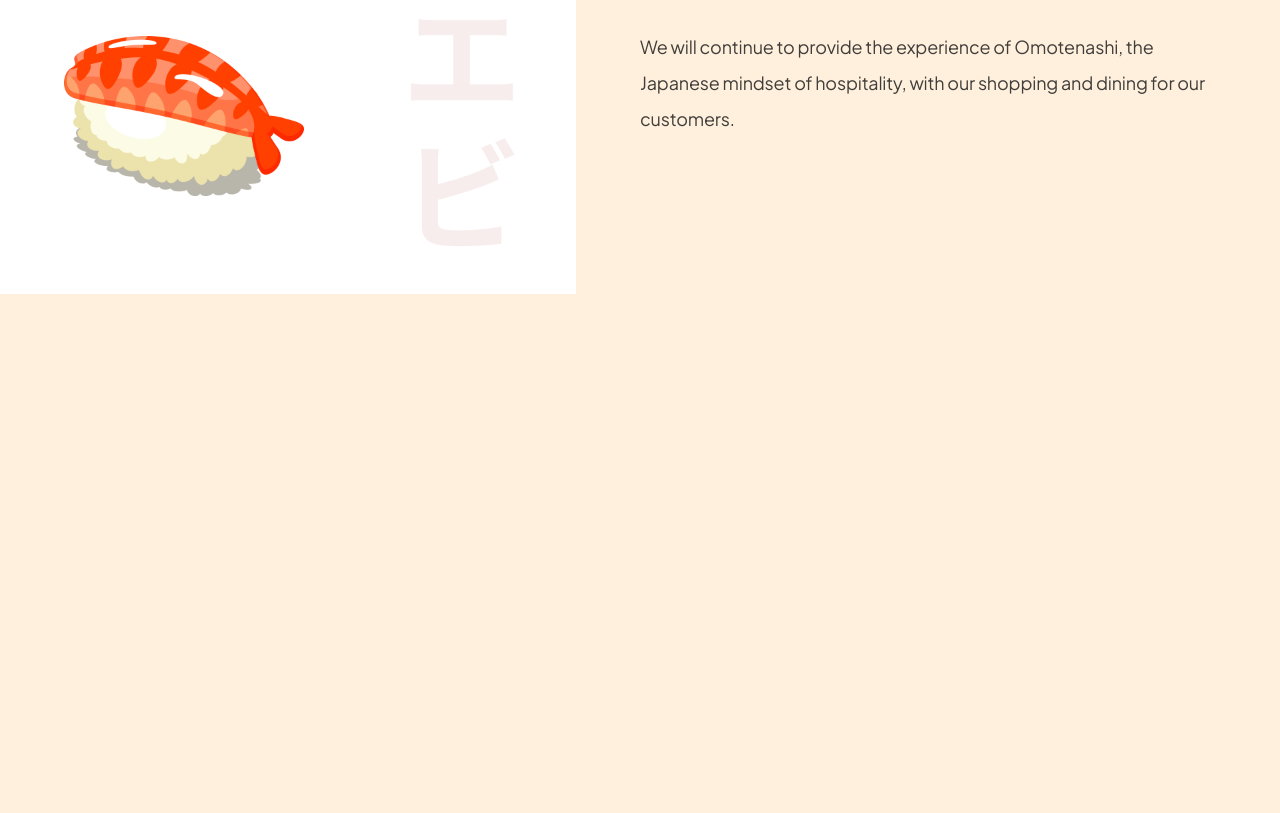
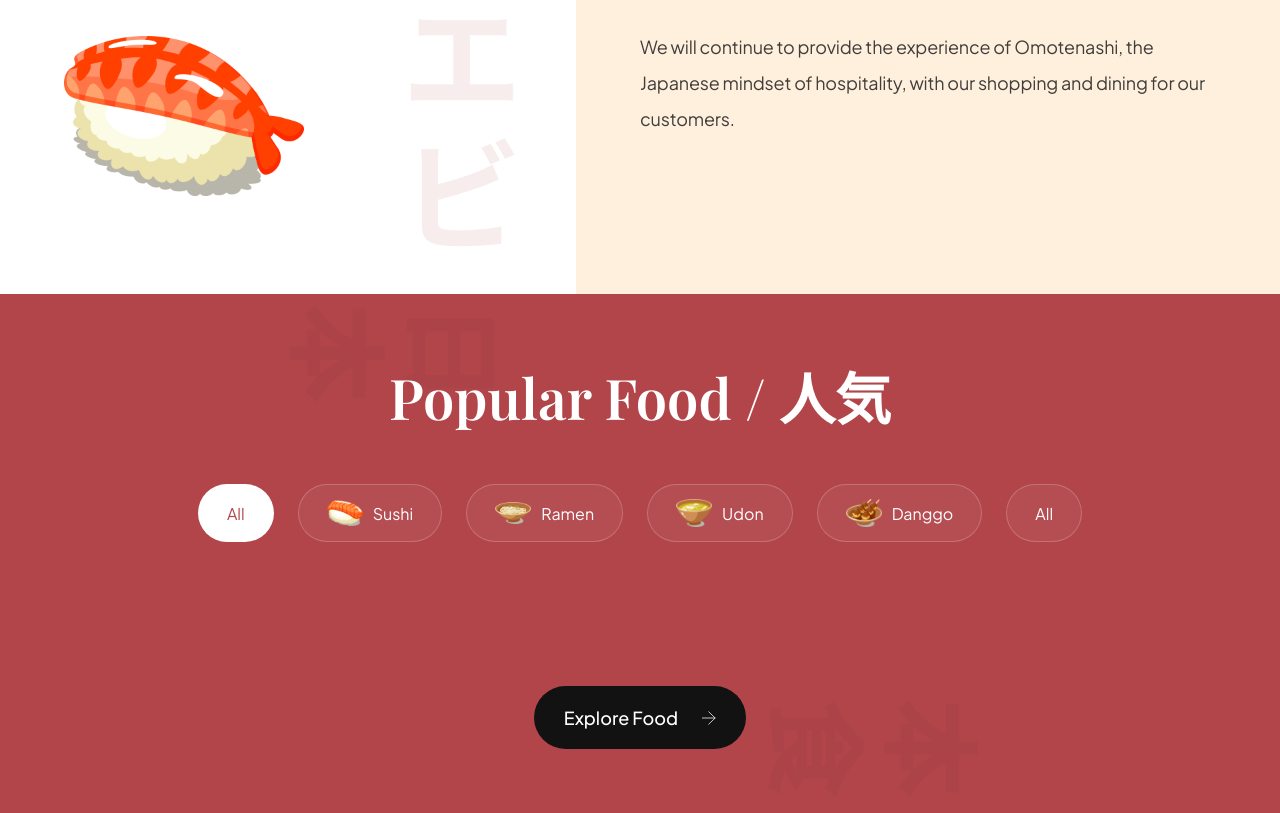
Before and after one commit to drummer-Yurii/sushi, a website built with Vite: page index.html in a window 1280 px wide. Shown: the part 1224-2037 px from the top of the page. Before the commit the page ends 1518 px from the top, so only its background shows below. Built offline with nearby package versions, Linux system fonts and the light colour scheme.

Commit message:
create popular foods section

```diff
--- a/css/sections/popular.css
+++ b/css/sections/popular.css
@@ -0,0 +1,94 @@
+.popular-foods {
+    padding: 64px;
+    display: flex;
+    flex-direction: column;
+    background-color: var(--primary-color);
+    background-image: url("../../assets/popular_bg.png");
+    background-position: center;
+    background-repeat: no-repeat;
+    background-size: contain;
+    overflow: hidden;
+}
+
+.popular-foods__title {
+    font-size: 56px;
+    font-family: var(--playfair-display);
+    font-weight: 600;
+    line-height: 78px;
+    color: #fff;
+    text-align: center;
+}
+
+.popular-foods__filters {
+    margin-top: 48px;
+    max-width: 100%;
+    overflow-x: auto;
+    display: flex;
+    justify-content: center;
+    gap: 24px;
+}
+
+.popular-foods__filter-btn {
+    padding: 10px 28px;
+    display: flex;
+    flex-direction: row;
+    align-items: center;
+    gap: 10px;
+    background: rgba(255, 255, 255, 0.05);
+    border: 1px solid rgba(255, 255, 255, 0.2);
+    border-radius: 46px;
+    font-size: 16px;
+    font-weight: 300px;
+    line-height: 25px;
+    font-family: var(--plus-jakarta-sans);
+    color: #fff;
+    cursor: pointer;
+}
+
+.popular-foods__filter-btn img {
+    width: 36px;
+    height: 36px;
+    object-fit: contain;
+}
+
+.popular-foods__filter-btn.active {
+    background: #fff;
+    color: var(--primary-color);
+}
+
+.popular-foods__filter-btn:hover {
+    background: #fff;
+    color: var(--primary-color);
+}
+
+.popular-foods__catalogue {
+    margin-top: 64px;
+    display: flex;
+    justify-content: center;
+    align-items: flex-end;
+    flex-wrap: wrap;
+    gap: 56px;
+}
+
+.popular-foods__button {
+    width: fit-content;
+    padding: 20px 30px;
+    margin: 80px auto 0;
+    font-weight: 500;
+    font-size: 18px;
+    line-height: 23px;
+    font-family: var(--plus-jakarta-sans);
+    color: #fff;
+    border: none;
+    outline: none;
+    background: var(--secondary-color);
+    border-radius: 64px;
+    cursor: pointer;
+}
+
+.popular-foods__button img {
+    width: 14px;
+    height: 14px;
+    object-fit: contain;
+    margin-left: 21px;
+}
--- a/index.html
+++ b/index.html
@@ -110,6 +110,46 @@
     </div>
   </section>
 
+  <section class="popular-foods" id="menu">
+    <h2 class="popular-foods__title">
+      Popular Food / 人気
+    </h2>
+
+    <div class="popular-foods__filters sushi__hide-scrollbar">
+      <button class="popular-foods__filter-btn active">
+        All
+      </button>
+      <button class="popular-foods__filter-btn">
+        <img src="assets/sushi-9.png" alt="sushi 9" />
+        Sushi
+      </button>
+      <button class="popular-foods__filter-btn">
+        <img src="assets/sushi-8.png" alt="sushi 8" />
+        Ramen
+      </button>
+      <button class="popular-foods__filter-btn">
+        <img src="assets/sushi-7.png" alt="sushi 7" />
+        Udon
+      </button>
+      <button class="popular-foods__filter-btn">
+        <img src="assets/sushi-6.png" alt="sushi 6" />
+        Danggo
+      </button>
+      <button class="popular-foods__filter-btn">
+        All
+      </button>
+    </div>
+
+    <div class="popular-foods__catalogue">
+
+    </div>
+
+    <button class="popular-foods__button">
+      Explore Food
+      <img src="assets/arrow-right.svg" alt="arrow-right" />
+    </button>
+  </section>
+
   <script src="js/script.js" type="module"></script>
 </body>
 </html>
```
